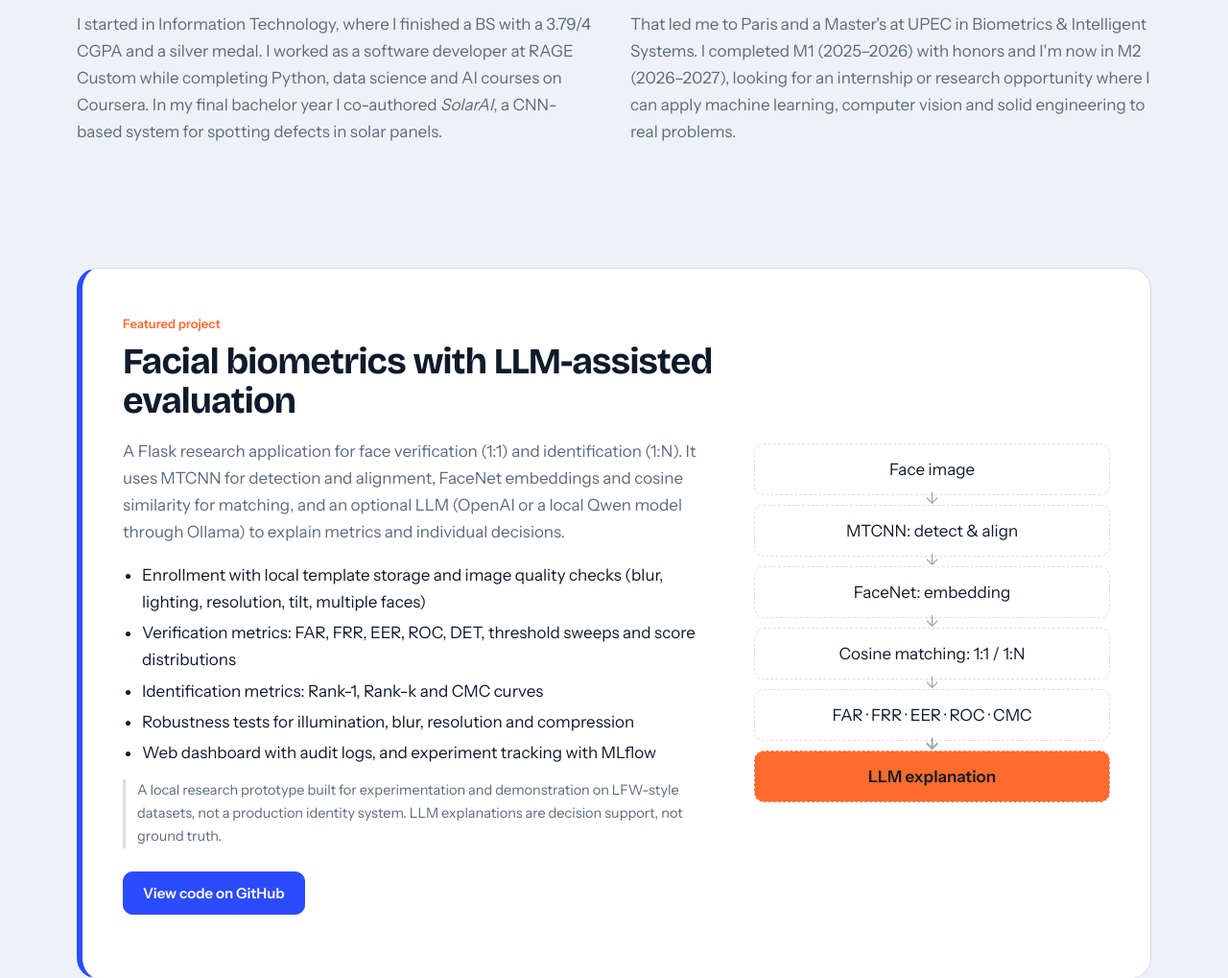
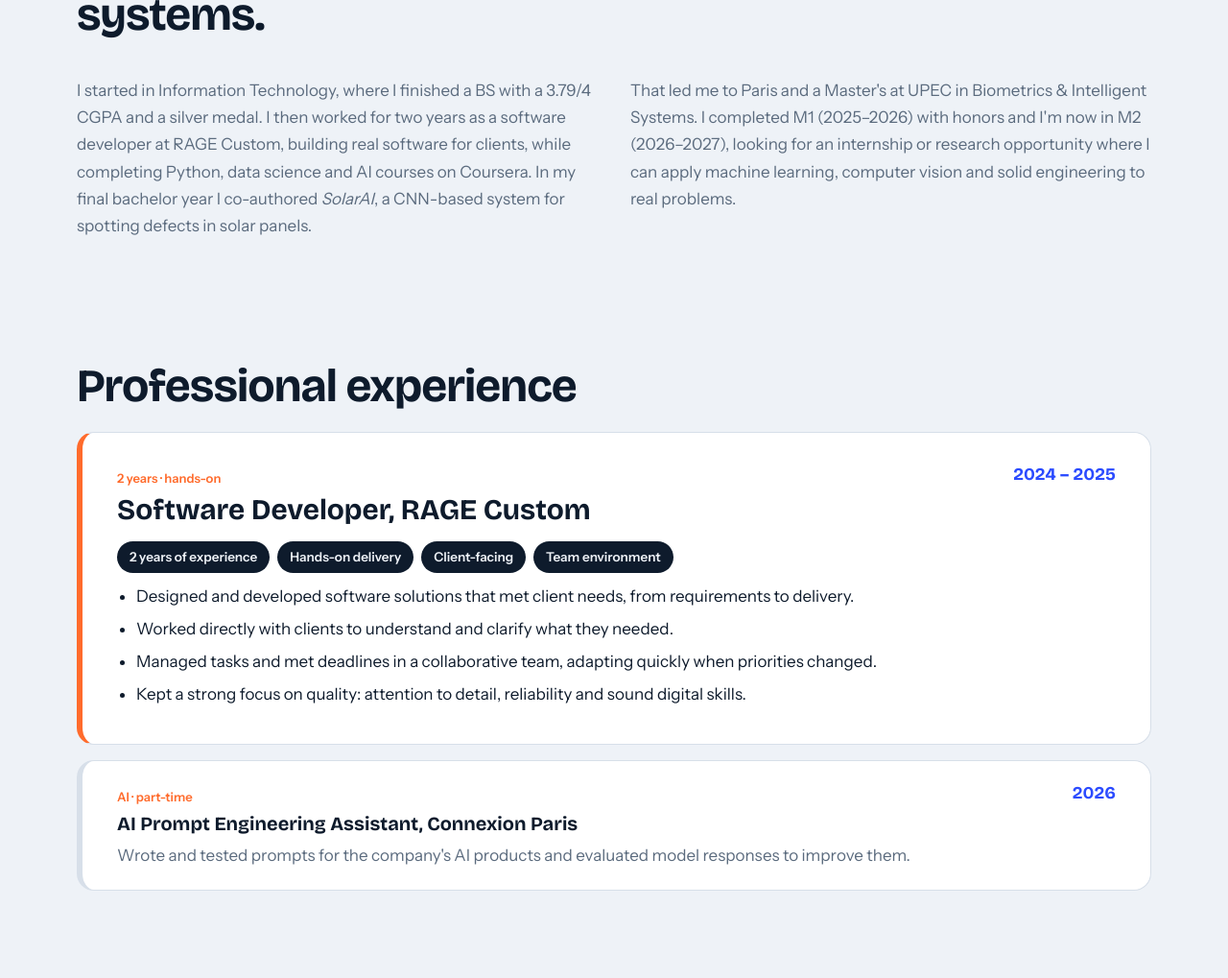
Before and after one commit to Noman-Corp/noman-khan-portfolio, a plain HTML site: page index.html in a window 1280 px wide. Shown: the part 1111-2130 px from the top of the page at 96% size. Drawn offline with nearby package versions, Linux system fonts and the light colour scheme.

Commit message:
Add files via upload

```diff
--- a/index.html
+++ b/index.html
@@ -17,7 +17,7 @@
 <header class="nav" id="nav">
   <a class="logo" href="#top">Noman Khan</a>
   <nav id="menu">
-    <a href="#featured" data-fr="Biométrie">Biometrics</a><a href="#projects" data-fr="Projets">Projects</a><a href="#research" data-fr="Recherche">Research</a><a href="#skills" data-fr="Compétences">Skills</a><a href="#journey" data-fr="Parcours">Journey</a>
+    <a href="#experience" data-fr="Expérience">Experience</a><a href="#featured" data-fr="Biométrie">Biometrics</a><a href="#projects" data-fr="Projets">Projects</a><a href="#research" data-fr="Recherche">Research</a><a href="#skills" data-fr="Compétences">Skills</a><a href="#journey" data-fr="Parcours">Journey</a>
     <a class="cta" href="#contact">Contact</a>
   </nav>
   <button class="icon" id="lang" aria-label="Français / English">FR</button><button class="icon" id="theme" aria-label="Toggle dark mode">◐</button>
@@ -43,7 +43,7 @@
     </div>
     <ul class="facts">
       <li><strong>15/20</strong> <span data-fr="M1, mention honorable">M1 result, with honors</span></li>
-      <li><strong>3.79/4</strong> <span data-fr="Licence IT, médaille d'argent">BS IT CGPA, silver medalist</span></li>
+      <li><strong>2 years</strong> <span data-fr="d'expérience en développement logiciel">of hands-on software development</span></li>
       <li><strong>1</strong> <span data-fr="article de recherche publié (CNN)">published CNN research paper</span></li>
     </ul>
   </div>
@@ -60,8 +60,30 @@
 <section id="about" class="container section about">
   <h2 data-fr="Du développement logiciel à la recherche en systèmes intelligents.">From building software to doing research in intelligent systems.</h2>
   <div class="cols">
-    <p>I started in Information Technology, where I finished a BS with a 3.79/4 CGPA and a silver medal. I worked as a software developer at RAGE Custom while completing Python, data science and AI courses on Coursera. In my final bachelor year I co-authored <em>SolarAI</em>, a CNN-based system for spotting defects in solar panels.</p>
+    <p>I started in Information Technology, where I finished a BS with a 3.79/4 CGPA and a silver medal. I then worked for two years as a software developer at RAGE Custom, building real software for clients, while completing Python, data science and AI courses on Coursera. In my final bachelor year I co-authored <em>SolarAI</em>, a CNN-based system for spotting defects in solar panels.</p>
     <p>That led me to Paris and a Master's at UPEC in Biometrics &amp; Intelligent Systems. I completed M1 (2025–2026) with honors and I'm now in M2 (2026–2027), looking for an internship or research opportunity where I can apply machine learning, computer vision and solid engineering to real problems.</p>
+  </div>
+</section>
+
+<section id="experience" class="container section">
+  <h2 data-fr="Expérience professionnelle">Professional experience</h2>
+  <div class="job">
+    <div class="job-head">
+      <div><span class="kind" data-fr="2 ans · expérience concrète">2 years · hands-on</span>
+        <h3>Software Developer, RAGE Custom</h3></div>
+      <time>2024 – 2025</time>
+    </div>
+    <div class="badges"><span data-fr="2 ans d'expérience">2 years of experience</span><span data-fr="Expérience concrète">Hands-on delivery</span><span data-fr="Travail avec les clients">Client-facing</span><span data-fr="Travail en équipe">Team environment</span></div>
+    <ul>
+      <li>Designed and developed software solutions that met client needs, from requirements to delivery.</li>
+      <li>Worked directly with clients to understand and clarify what they needed.</li>
+      <li>Managed tasks and met deadlines in a collaborative team, adapting quickly when priorities changed.</li>
+      <li>Kept a strong focus on quality: attention to detail, reliability and sound digital skills.</li>
+    </ul>
+  </div>
+  <div class="job second">
+    <div class="job-head"><div><span class="kind">AI · part-time</span><h3>AI Prompt Engineering Assistant, Connexion Paris</h3></div><time>2026</time></div>
+    <p>Wrote and tested prompts for the company's AI products and evaluated model responses to improve them.</p>
   </div>
 </section>
 
@@ -121,7 +143,7 @@
   <ol class="timeline">
     <li><time>2026 – 2027</time><h3>M2 Biometrics &amp; Intelligent Systems</h3><p>Université Paris-Est Créteil (UPEC), France. Looking for an internship or research opportunity from January 2027.</p></li>
     <li><time>2026</time><h3>AI Prompt Engineering Assistant, Connexion Paris</h3><p>Part-time. Wrote and tested prompts for the company's AI products and evaluated model responses.</p></li>
-    <li><time>2024 – 2025</time><h3>Software Developer, RAGE Custom</h3>
+    <li><time>2024 – 2025 · 2 years</time><h3>Software Developer, RAGE Custom</h3>
       <ul><li>Designed and delivered software for client needs, talking directly with clients to understand requirements.</li><li>Managed tasks and deadlines in a collaborative team, adapting quickly as priorities shifted.</li><li>Kept quality high through attention to detail, reliable follow-through and strong digital skills.</li></ul></li>
     <li><time>2025 – 2026</time><h3>M1 Biometrics &amp; Intelligent Systems</h3><p>UPEC. Completed with honors (15/20). Face recognition, image processing, machine learning.</p></li>
     <li><time>Sep 2023</time><h3>Python for Everybody Specialization</h3><p>University of Michigan via Coursera. Five courses from Python basics to databases and a data-visualization capstone.
--- a/style.css
+++ b/style.css
@@ -66,3 +66,10 @@ nav{display:none;position:absolute;top:100%;left:0;right:0;flex-direction:column
 .card .hint{display:block;margin-top:12px;font-size:13px;color:var(--acc);font-weight:600}
 dialog .actions{margin:18px 0 6px}dialog .req{font-size:14px;color:var(--mute);margin:8px 0 0}
 @media(max-width:820px){.feat{grid-template-columns:1fr;padding:26px}}
+.job{background:var(--card);border:1px solid var(--line);border-left:6px solid var(--hot);border-radius:18px;padding:32px 36px;margin-bottom:16px}
+.job-head{display:flex;justify-content:space-between;gap:16px;align-items:flex-start}.job h3{font-size:clamp(22px,2.6vw,30px);margin-top:4px}
+.job time{font:700 18px "Bricolage Grotesque",sans-serif;color:var(--acc);white-space:nowrap}
+.badges{display:flex;flex-wrap:wrap;gap:8px;margin:16px 0 6px}.badges span{background:var(--ink);color:var(--bg);font-size:13.5px;font-weight:600;padding:5px 13px;border-radius:99px}
+.job ul{margin:10px 0 0;padding-left:20px}.job li{margin:6px 0}.job p{color:var(--mute);margin:8px 0 0}
+.job.second{border-left-color:var(--line);padding:22px 36px}.job.second h3{font-size:20px}
+@media(max-width:820px){.job{padding:24px}.job-head{flex-direction:column}}
```
